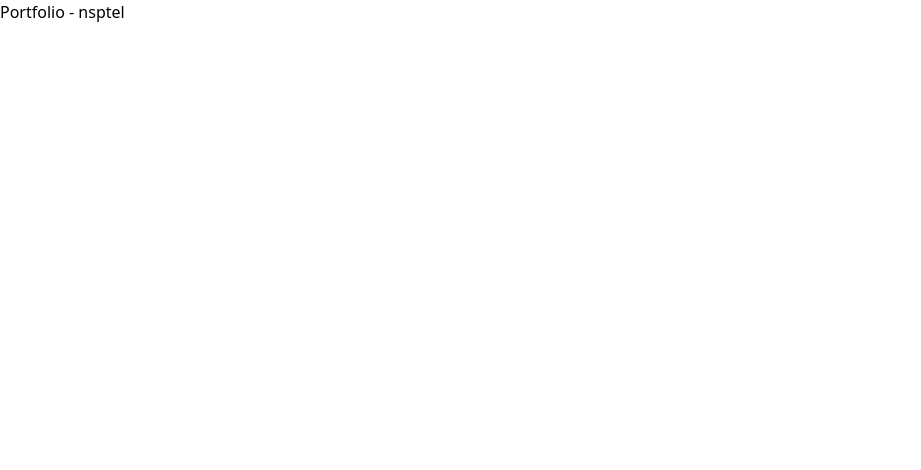
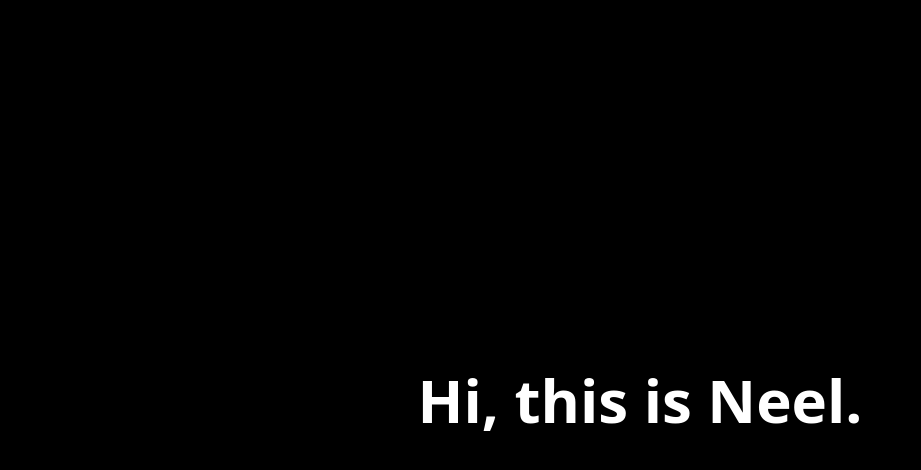
Before and after one commit to nsptel/Portfolio, a Next.js app: page / in a window 1280 px wide. Shown: the top 470 px of the page, without its empty margins (0-921 px from the left). Built offline with nearby package versions, Linux system fonts and the light colour scheme.

Commit message:
Update greeting to make it bolder, better

```diff
--- a/app/page.tsx
+++ b/app/page.tsx
@@ -1,8 +1,10 @@
 function Home(): React.ReactElement {
   return (
     <>
-      <div className="bg-white">
-        <h1 className="text-black">Portfolio - nsptel</h1>
+      <div className="bg-black h-screen w-screen flex justify-evenly flex-row items-center">
+        <h1 className="text-white text-6xl font-extrabold text-center">
+          Hi, this is Neel.
+        </h1>
       </div>
     </>
   );
```
